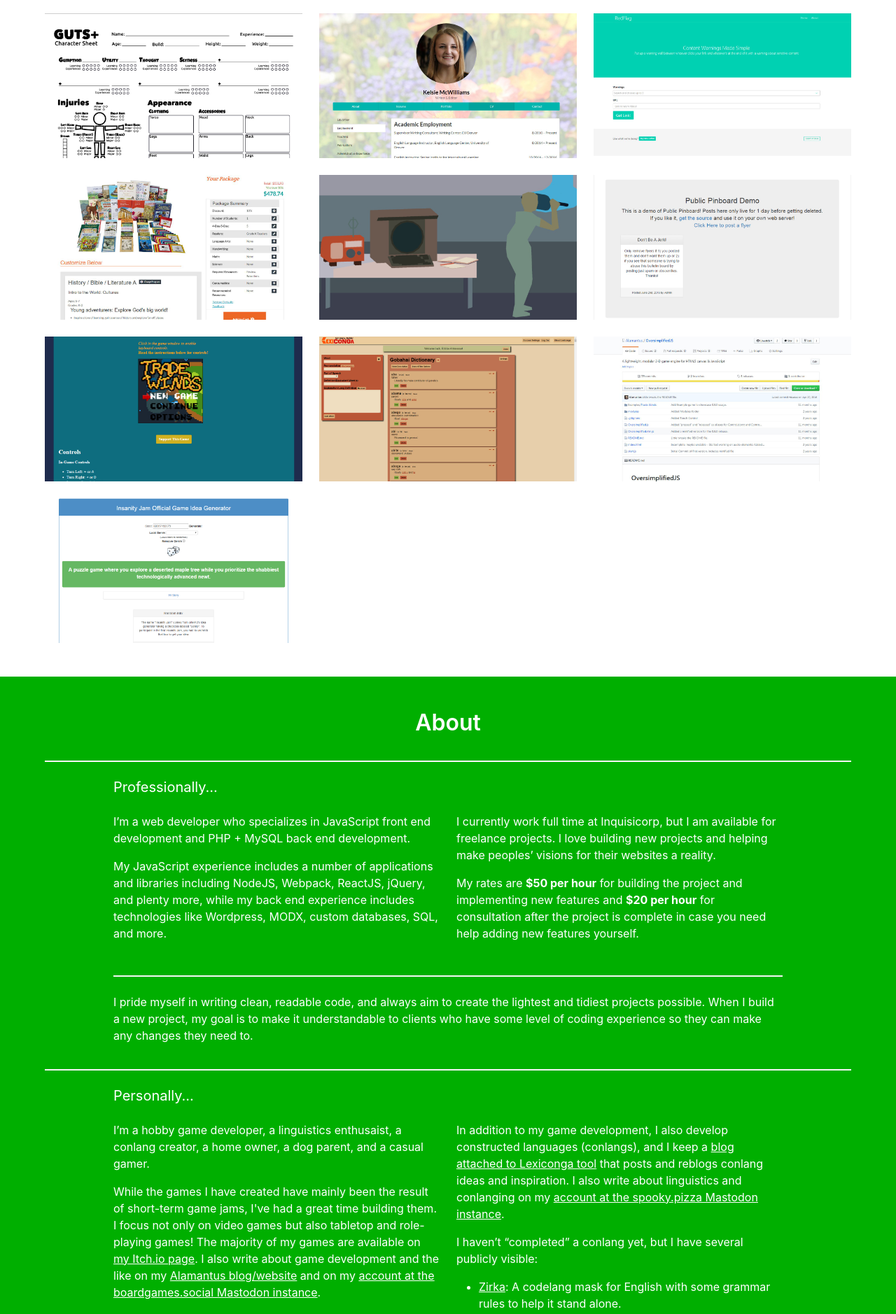
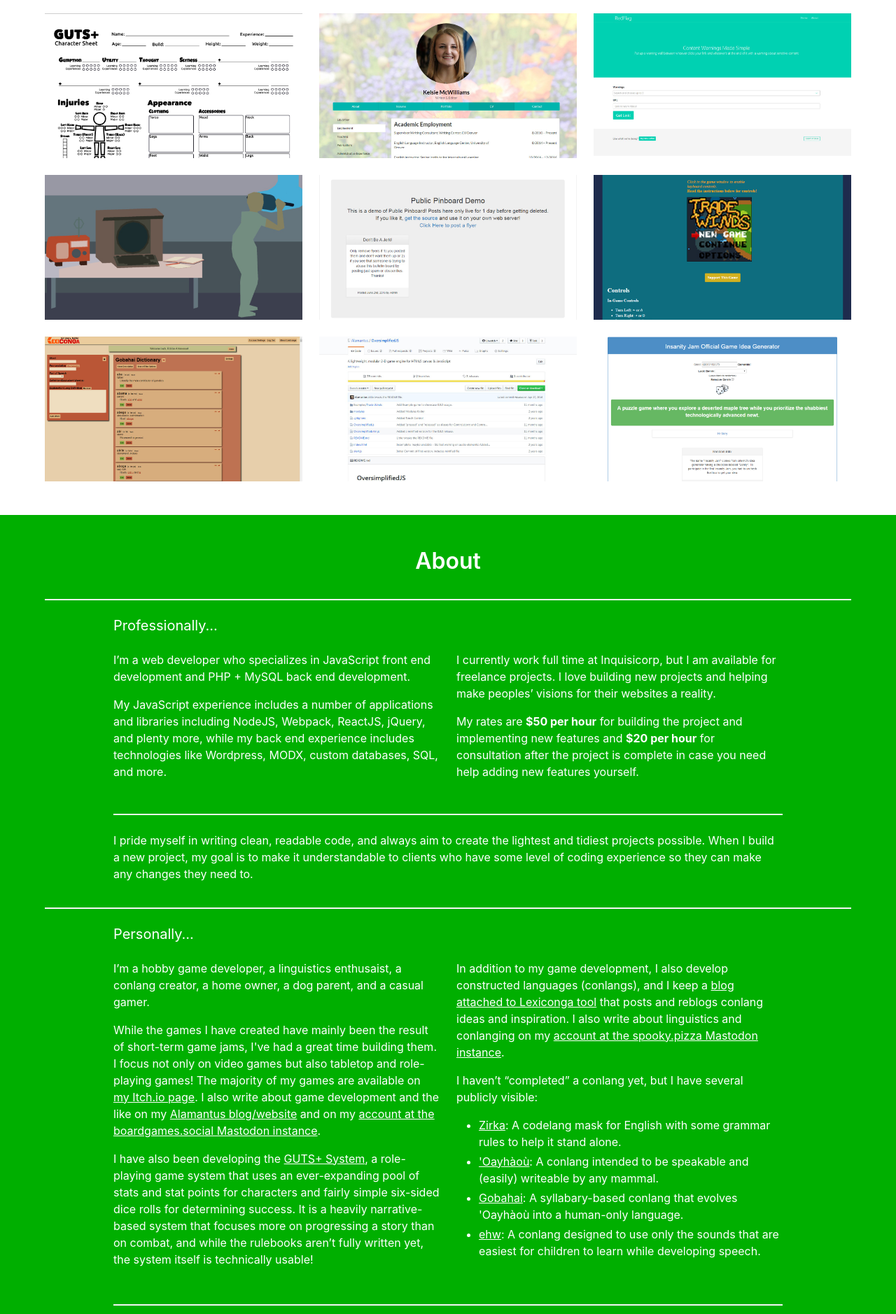
Before and after one commit to Alamantus/robbie.antenesse.net, a Jekyll site: the page built from index.html, in a window 1280 px wide. Shown: the part 783-2661 px from the top of the page at 70% size. Built offline with Jekyll 4.4.1, drawn with Linux system fonts in a browser that asks for light colours; nearby versions of some CDN libraries.

Commit message:
Don't show draft projects

```diff
--- a/_includes/modals.html
+++ b/_includes/modals.html
@@ -1,4 +1,5 @@
 {% for project in site.projects %}
+{% if project.draft != true %}
 <div class="portfolio-modal modal" id="{{ project.modalID }}" tabindex="-1" role="dialog" aria-hidden="true">
     <div class="modal-background"></div>
     <div class="modal-content">
@@ -70,4 +71,5 @@
     </div>
     <button class="modal-close is-large" aria-label="close"></button>
 </div>
+{% endif %}
 {% endfor %}
--- a/_includes/portfolio.html
+++ b/_includes/portfolio.html
@@ -10,6 +10,7 @@
         <div class="columns is-multiline">
             {% assign projects = (site.projects | sort: 'date') | reverse %}
             {% for project in projects %}
+                {% if project.draft != true %}
                 <div class="column is-one-third portfolio-item">
                     <a class="portfolio-link" data-modal="{{ project.modalID }}">
                         <figure class="image is-3-by-4">
@@ -17,6 +18,7 @@
                         </figure>
                     </a>
                 </div>
+                {% endif %}
             {% endfor %}
         </div>
     </div>
```
